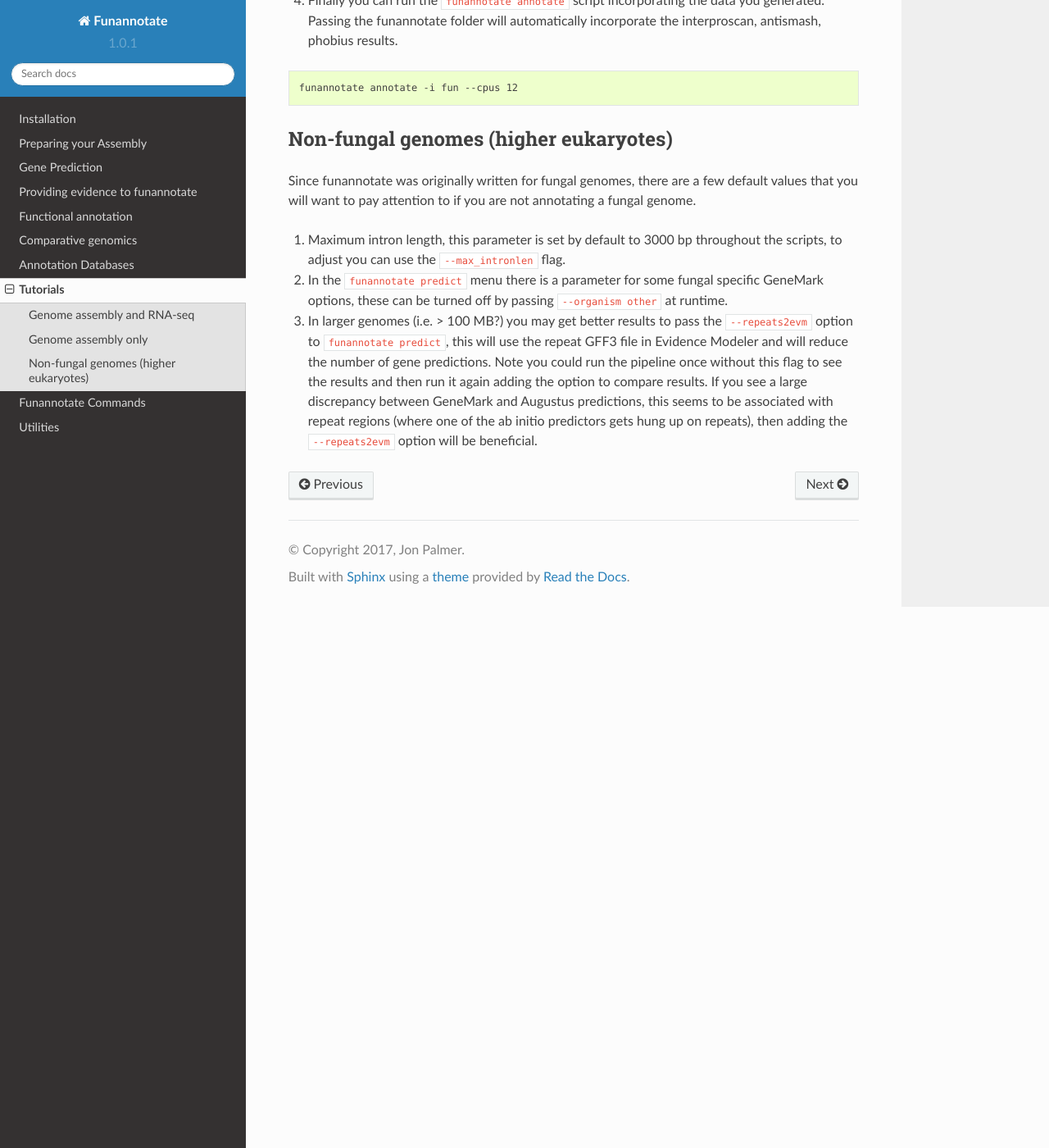
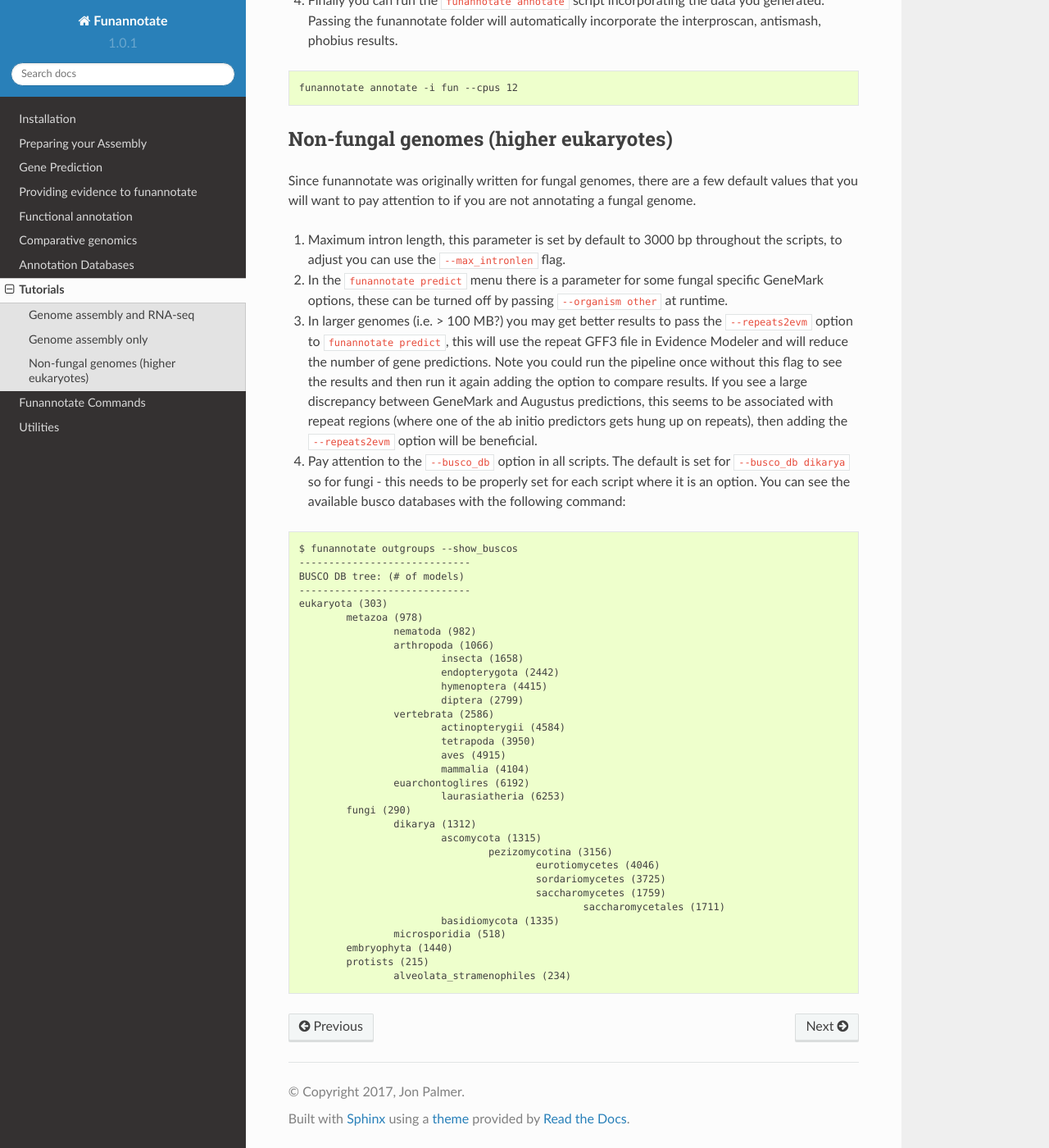
Before and after one commit to nextgenusfs/funannotate, a Sphinx documentation site: the page built from docs/tutorials.rst, in a window 1280 px wide and 1400 px high, scrolled down 4568 px. Shown: the whole window at 82% size. Built offline with Sphinx 7.4.7 and the Read the Docs theme 2.0.0, drawn with Linux system fonts in a browser that asks for light colours.

Commit message:
update to tutorial docs at busco information

```diff
--- a/docs/tutorials.rst
+++ b/docs/tutorials.rst
@@ -194,3 +194,40 @@ Since funannotate was originally written for fungal genomes, there are a few def
 2. In the :code:`funannotate predict` menu there is a parameter for some fungal specific GeneMark options, these can be turned off by passing :code:`--organism other` at runtime.
 
 3. In larger genomes (i.e. > 100 MB?) you may get better results to pass the :code:`--repeats2evm` option to :code:`funannotate predict`, this will use the repeat GFF3 file in Evidence Modeler and will reduce the number of gene predictions.  Note you could run the pipeline once without this flag to see the results and then run it again adding the option to compare results. If you see a large discrepancy between GeneMark and Augustus predictions, this seems to be associated with repeat regions (where one of the ab initio predictors gets hung up on repeats), then adding the :code:`--repeats2evm` option will be beneficial.
+
+4. Pay attention to the :code:`--busco_db` option in all scripts. The default is set for :code:`--busco_db dikarya` so for fungi - this needs to be properly set for each script where it is an option. You can see the available busco databases with the following command:
+
+.. code-block:: none
+
+	$ funannotate outgroups --show_buscos
+	-----------------------------
+	BUSCO DB tree: (# of models)
+	-----------------------------
+	eukaryota (303)
+		metazoa (978)
+			nematoda (982)
+			arthropoda (1066)
+				insecta (1658)
+				endopterygota (2442)
+				hymenoptera (4415)
+				diptera (2799)
+			vertebrata (2586)
+				actinopterygii (4584)
+				tetrapoda (3950)
+				aves (4915)
+				mammalia (4104)
+			euarchontoglires (6192)
+				laurasiatheria (6253)
+		fungi (290)
+			dikarya (1312)
+				ascomycota (1315)
+					pezizomycotina (3156)
+						eurotiomycetes (4046)
+						sordariomycetes (3725)
+						saccharomycetes (1759)
+							saccharomycetales (1711)
+				basidiomycota (1335)
+			microsporidia (518)
+		embryophyta (1440)
+		protists (215)
+			alveolata_stramenophiles (234)
```
